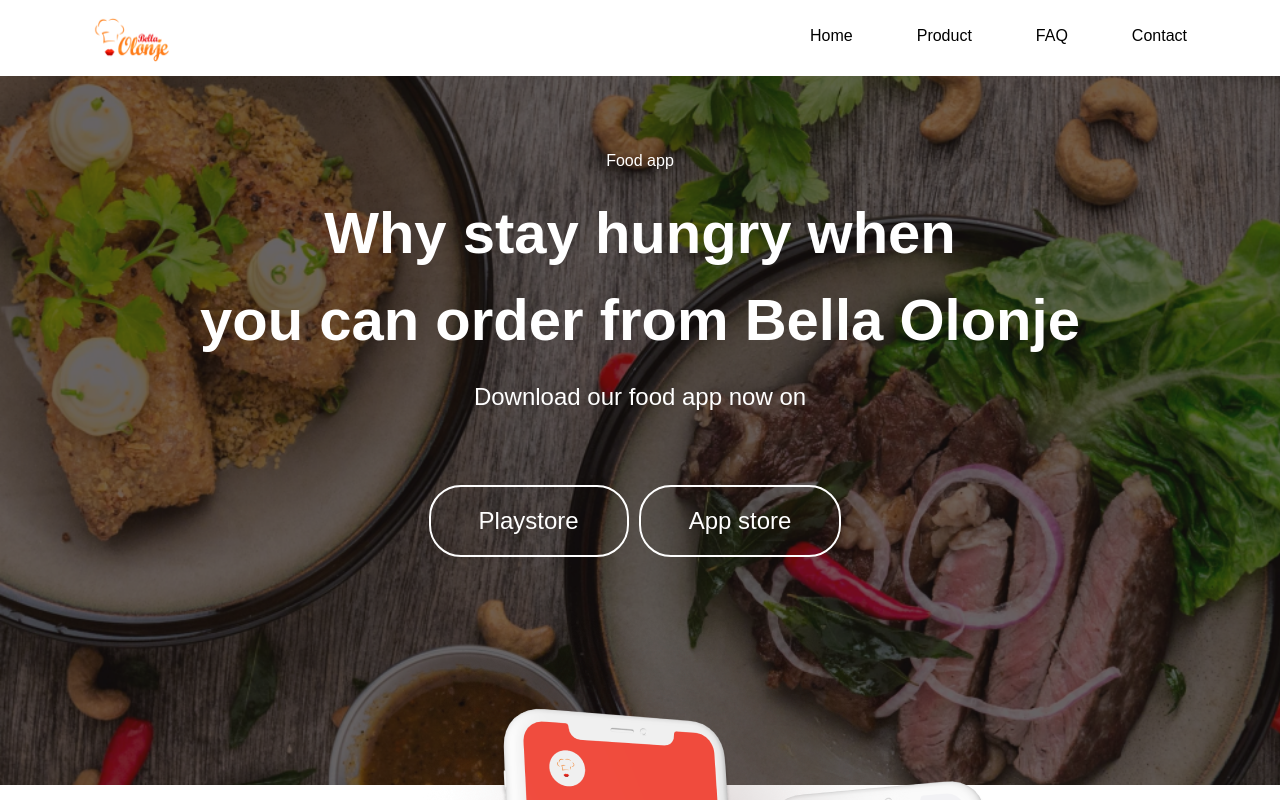
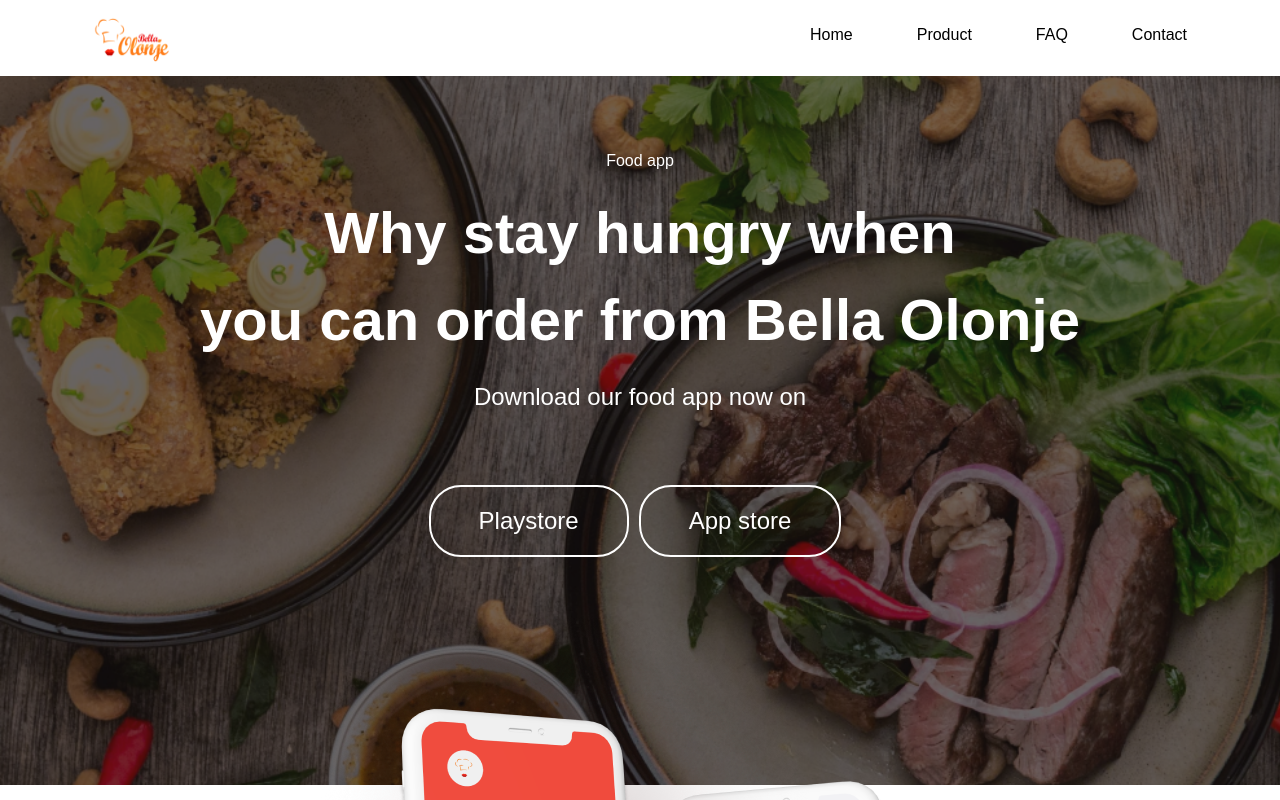
Before and after one commit to olatunde1/food_appy, a website: page index.html in a window 1280 px wide. Drawn offline with nearby package versions, Linux system fonts and the light colour scheme.

Commit message:
link hover effect

```diff
--- a/foodie.css
+++ b/foodie.css
@@ -40,6 +40,11 @@
      */
 }
 
+a {
+    color:#5C5C5C;
+    text-decoration: none;
+    background-color: transparent;
+}
 .nav-link{
     color: black;
     border-top:0 ;
@@ -48,12 +53,23 @@
     border-bottom: 5px solid transparent;
 }
 
-.nav-link:hover{
-    color: #FA4A0C;
-    border-top:0 ;
+.nav-link::after{
+    content: '';
+    display: block;
+    width: 0;
+    height: 2px;
+    background:#FA4A0C;
+    transition: width .3s;
+}
+
+.nav-link:hover::after{
+
+    /*border-top:0 ;
     border-left: 0;
     border-right: 0;
-    border-bottom: 5px solid grey;
+    border-bottom: 5px solid grey; */
+    width: 100%;
+    transition: width .3s;
 }
 
 
@@ -148,7 +164,7 @@
 .mobileApp{
     position: absolute;
     height: 492px;
-    left: 30%;
+    left: 22%;
     top: 500px;
 }
 .mobileApp img{
@@ -282,7 +298,7 @@
 
 /******** MOBILE RESPONSIVENESS SECTION******** */
 
-@media screen and (max-width:600px) {
+@media screen and (max-width:640px) {
     .navbar-toggler {
         padding: 0.25rem 0.75rem;
         font-size: 1.25rem;
@@ -511,7 +527,7 @@
     background-size: cover;
     }
     .downloadAppNow{
-    padding-top: 25px;
+    padding-top: 45px;
     font-size: 45px;
     /* font-weight: bold; */
     }
@@ -544,7 +560,7 @@
     font-size: 18px;
     }
     .appleD{
-    margin-top: 54px;
+    margin-top: 34px;
     background-color:transparent;
     outline: none;
     border: 2px solid white;
```
